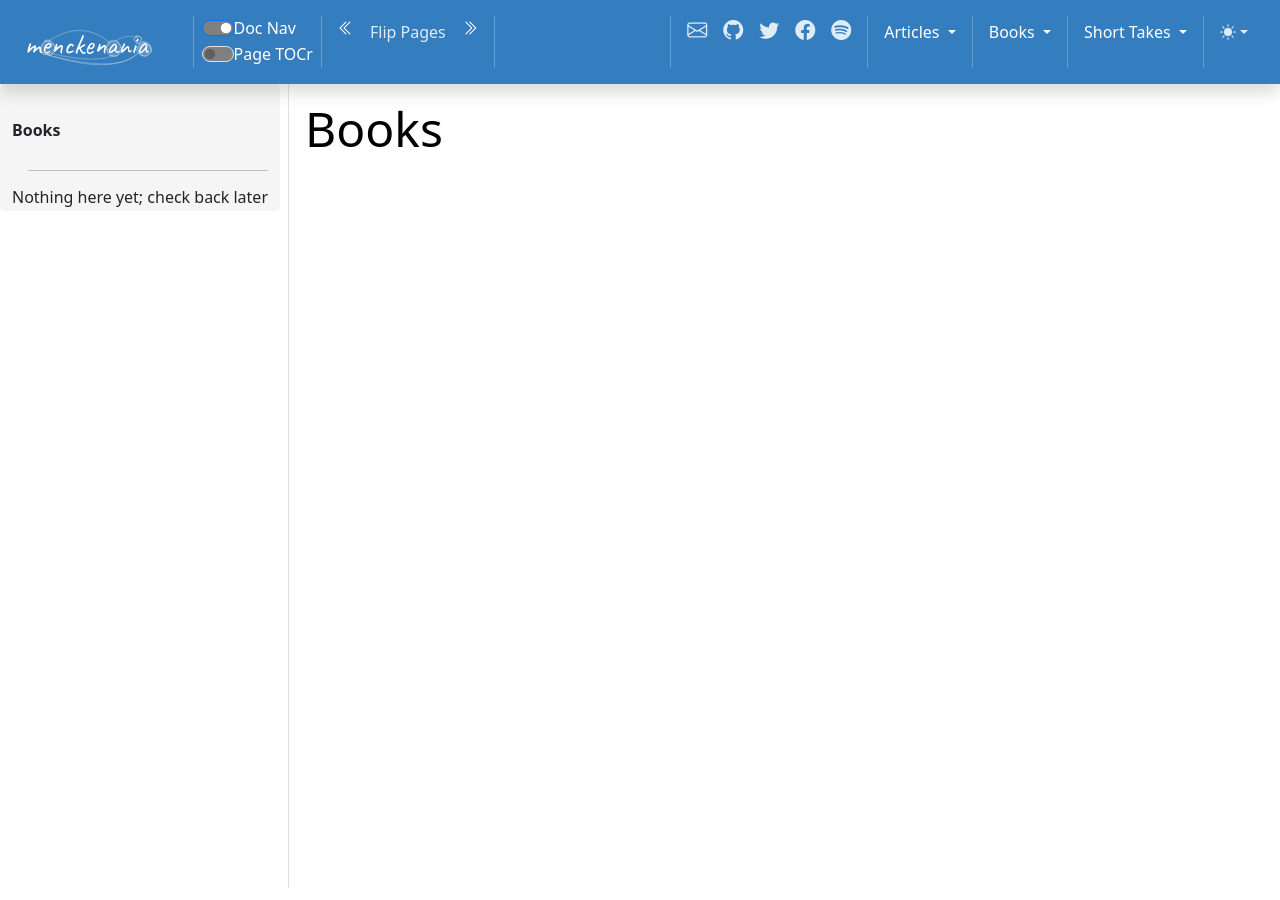
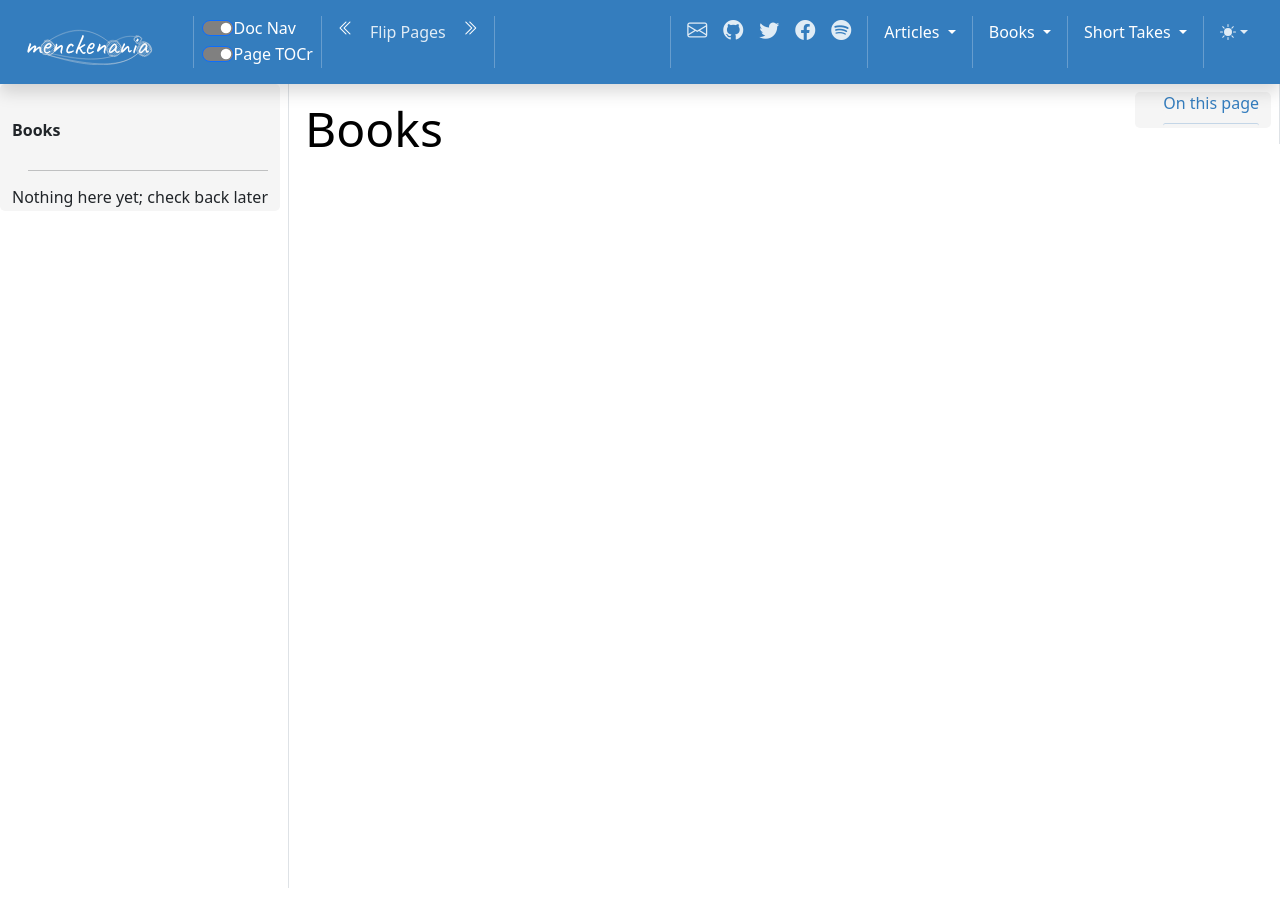
Before and after one commit to menckend/alpha, a Jekyll site: the page built from pages/2/2.md, in a window 1280 px wide and 900 px high. Built offline with Jekyll 4.4.1, drawn with Linux system fonts in a browser that asks for light colours.

Commit message:
Update in-page-nav-buttons.html

```diff
--- a/_includes/in-page-nav-buttons.html
+++ b/_includes/in-page-nav-buttons.html
@@ -103,8 +103,8 @@
         <label class="form-check-label menck-tn-toggle-label" for="MenckSidebarToggle" style="color:white;"> Doc Nav</label>
       </div>
       <div class="form-check form-switch d-flex align-self-center">
-        <input class="form-check-input menck-tn-rb-toggle-control" type="checkbox" id="MenckRightbarToggle" data-bs-target="#MenckRightbar" data-bs-toggle="collapse" style="background-color:grey;">
-        <label class="form-check-label menck-tn-rb-toggle-label" for="MenckRightbarToggle" style="color:white;"> Page TOCr</label>
+        <input class="form-check-input menck-tn-toggle-control" type="checkbox" id="MenckRightbarToggle" data-bs-target="#MenckRightbar" data-bs-toggle="collapse" style="background-color:grey;">
+        <label class="form-check-label menck-tn-toggle-label" for="MenckRightbarToggle" style="color:white;"> Page TOCr</label>
       </div>
 
     </li>
```
